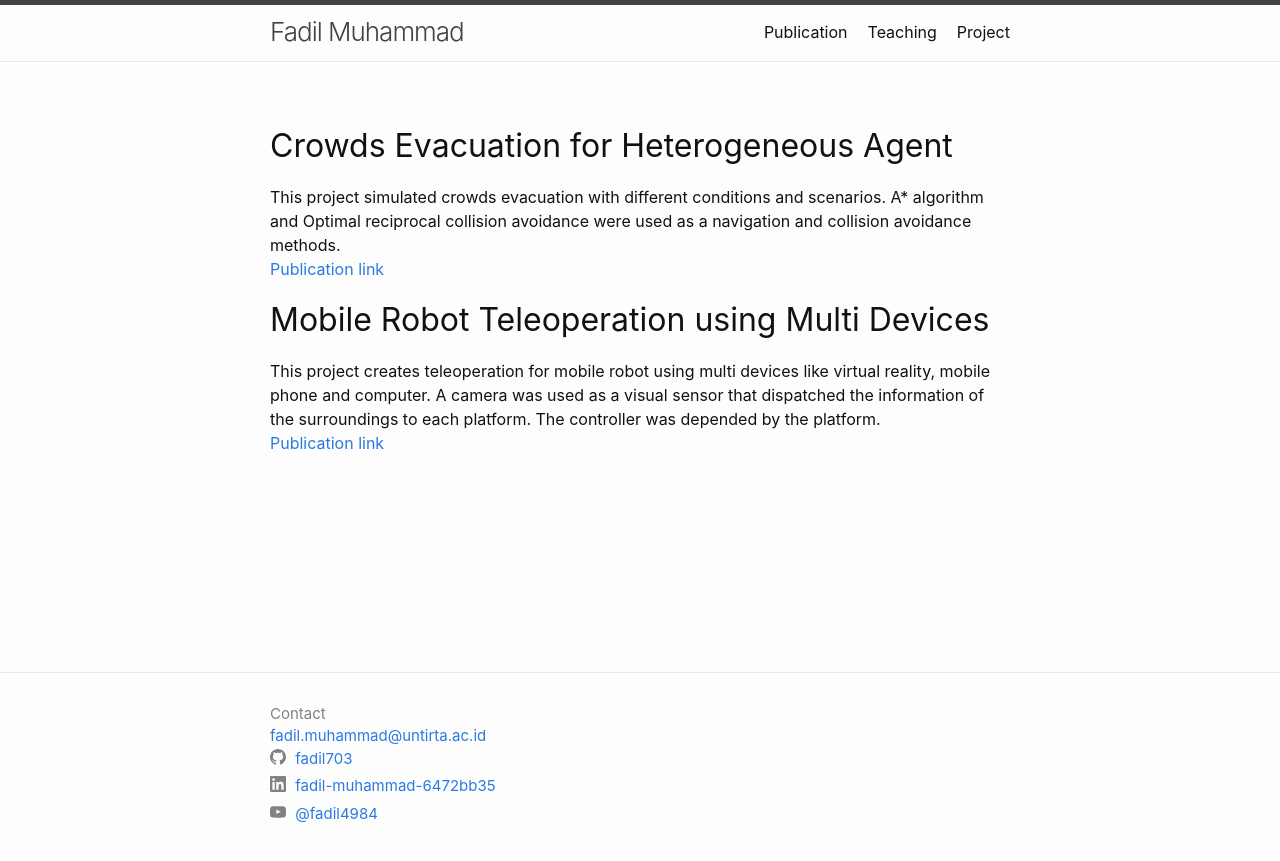
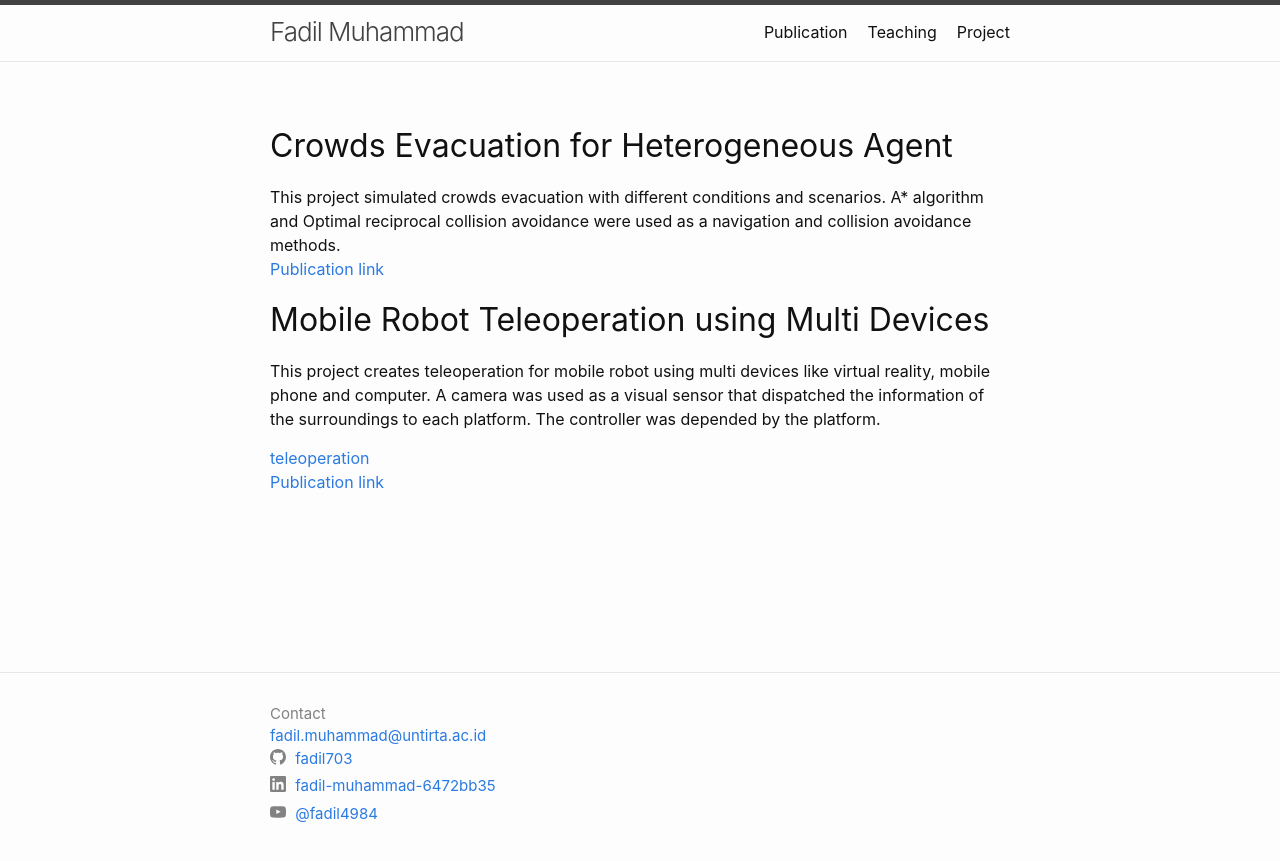
Before and after one commit to fadil703/fadil703.github.io, a Jekyll site: the page built from project.md, in a window 1280 px wide. Shown: the top 861 px of the page. Built offline with Jekyll 4.4.1, drawn with Linux system fonts in a browser that asks for light colours.

Commit message:
update image teleoperation

```diff
--- a/project.md
+++ b/project.md
@@ -15,5 +15,7 @@ This project simulated crowds evacuation with different conditions and scenarios
 
 ## Mobile Robot Teleoperation using Multi Devices
 This project creates teleoperation for mobile robot using multi devices like virtual reality, mobile phone and computer. A camera was used as a visual sensor that dispatched the information of the surroundings to each platform. The controller was depended by the platform.
+
+[teleoperation](/blok_diagram.png)
 <br />
 [Publication link](http://ijcs.net/ijcs/index.php/ijcs/article/view/3476) <br />
```
Also changed, not shown: blok_diagram.png (added).
